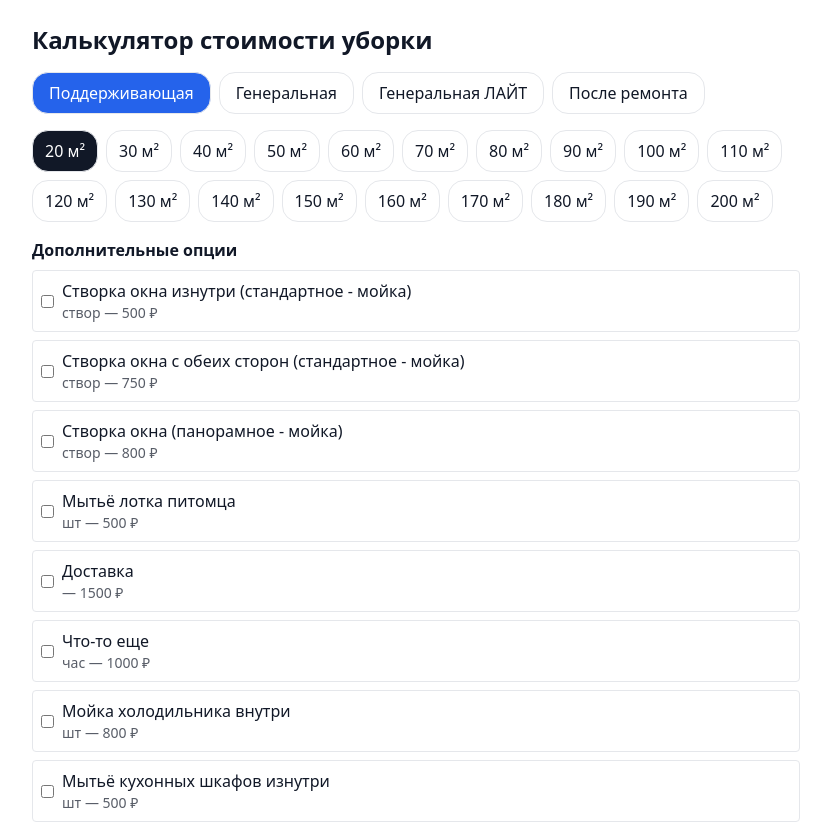
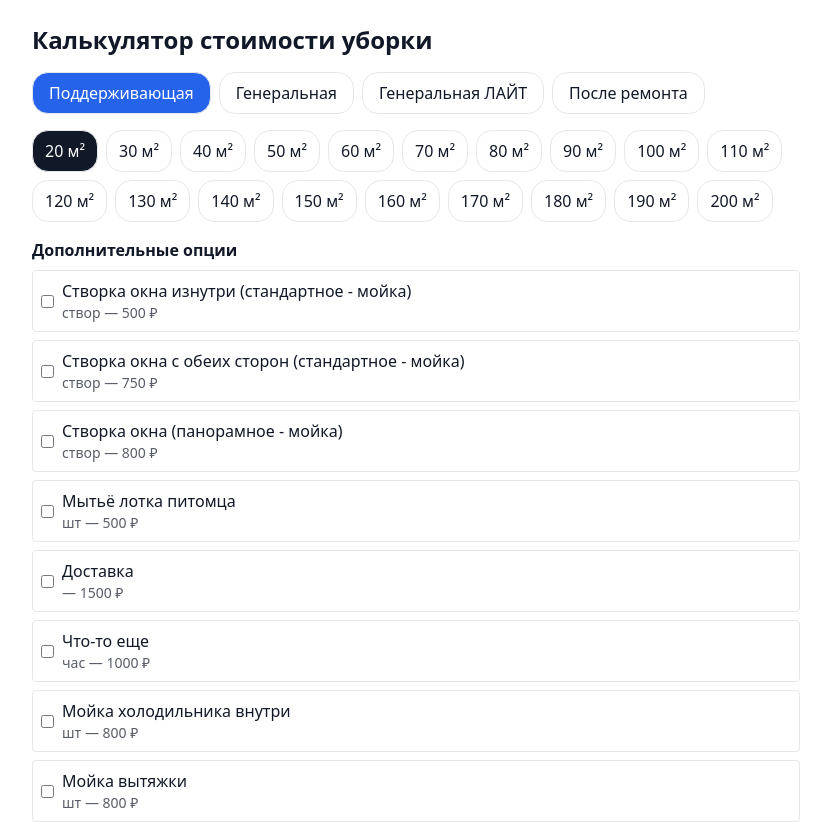
Before and after one commit to OlegovichLive/cleaning-calculator-2, a React (Vite) app: page / in a window 1280 px wide. Shown: the top 823 px of the page, without its empty margins (224-1055 px from the left). Built offline with nearby package versions, Linux system fonts and the light colour scheme.

Commit message:
Update CleaningCalculator.jsx
Вытяжка

```diff
--- a/src/components/CleaningCalculator.jsx
+++ b/src/components/CleaningCalculator.jsx
@@ -32,6 +32,7 @@ const PRICE_DATA = {
     {"name":"Доставка","price":{"Поддерживающая":1500,"Генеральная":0,"Генеральная ЛАЙТ":1500,"После ремонта":0},"quantityInput":false},
     {"name":"Что-то еще","unit":"час","price":{"Поддерживающая":1000,"Генеральная":1000,"Генеральная ЛАЙТ":1000,"После ремонта":1000},"quantityInput":true},
     {"name":"Мойка холодильника внутри","unit":"шт","price":{"Поддерживающая":800,"Генеральная":800,"Генеральная ЛАЙТ":800,"После ремонта":800},"quantityInput":false},
+    {"name":"Мойка вытяжки","unit":"шт","price":{"Поддерживающая":800,"Генеральная":800,"Генеральная ЛАЙТ":800,"После ремонта":800},"quantityInput":false},
     {"name":"Мытьё кухонных шкафов изнутри","unit":"шт","price":{"Поддерживающая":500,"Генеральная":500,"Генеральная ЛАЙТ":500,"После ремонта":500},"quantityInput":true},
     {"name":"Мытьё СВЧ изнутри","unit":"шт","price":{"Поддерживающая":500,"Генеральная":0,"Генеральная ЛАЙТ":500,"После ремонта":0},"quantityInput":true},
     {"name":"Мытьё духовки изнутри","unit":"шт","price":{"Поддерживающая":500,"Генеральная":0,"Генеральная ЛАЙТ":500,"После ремонта":0},"quantityInput":true},
```
